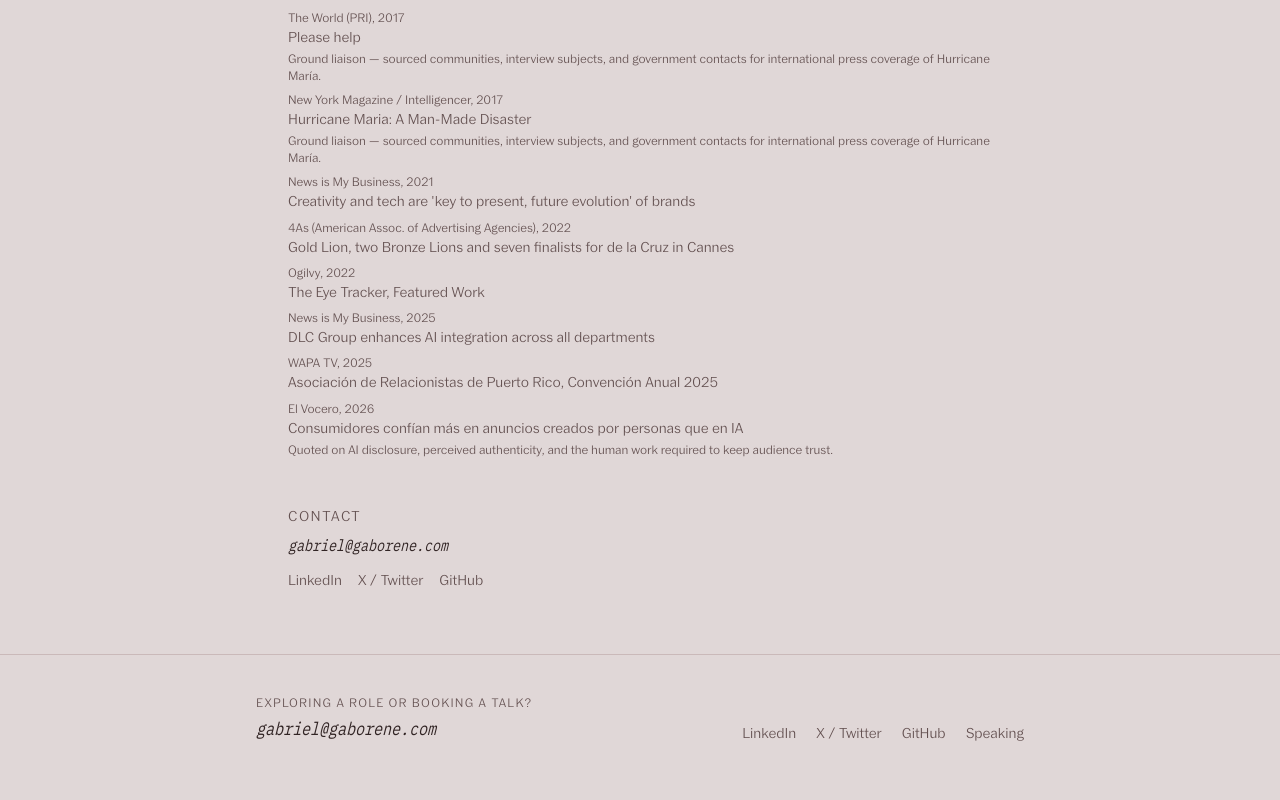
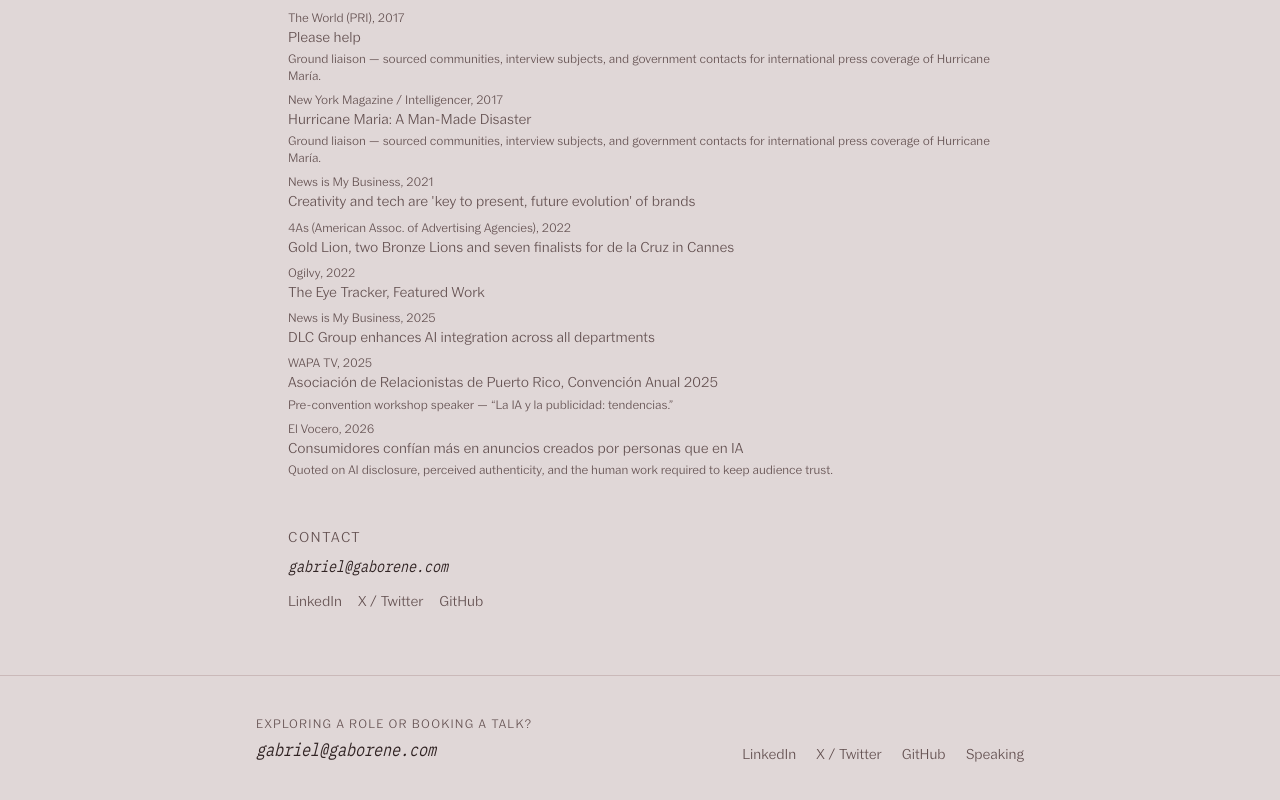
Before and after one commit to gabriel-rene/gaborene-com, a Next.js app: page /about in a window 1280 px wide. Shown: the part 3836-4636 px from the top of the page. Built offline with nearby package versions, Linux system fonts and the light colour scheme.

Commit message:
press: surface WAPA TV ARPR convention on the Speaking page
Co-Authored-By: Claude Opus 5 <noreply@anthropic.com>

```diff
--- a/data/press.ts
+++ b/data/press.ts
@@ -57,6 +57,9 @@ const press: PressItem[] = [
     title: "Asociación de Relacionistas de Puerto Rico, Convención Anual 2025",
     url: "https://wapa.tv/noticias/negocios/asociaci-n-de-relacionistas-de-puerto-rico-anuncia-su-convenci-n-anual-2025/article_2bfc035b-662a-4c00-9f27-23905de97527.html",
     year: "2025",
+    contribution:
+      "Pre-convention workshop speaker — “La IA y la publicidad: tendencias.”",
+    ai: true,
   },
   {
     source: "El Vocero",
```
